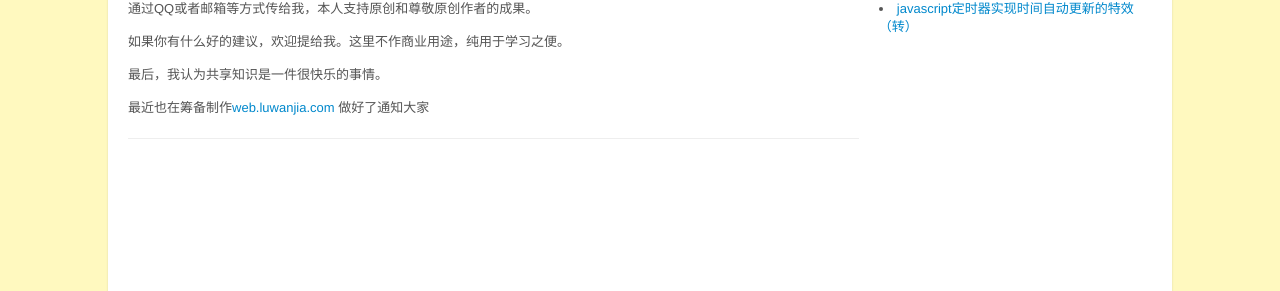
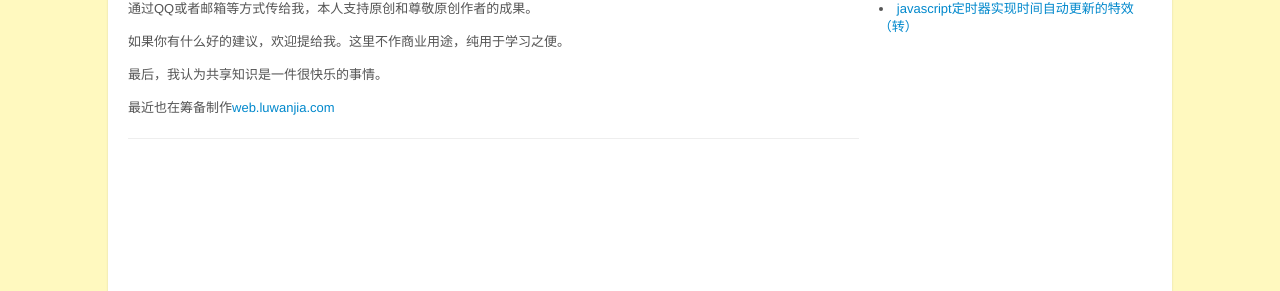
Before and after one commit to luwanlili/luwanlili.github.com, a Jekyll site: the page built from index.html, in a window 1280 px wide. Shown: the part 201-492 px from the top of the page. Built offline with Jekyll 4.4.1, drawn with Linux system fonts in a browser that asks for light colours.

Commit message:
modify a post

```diff
--- a/index.html
+++ b/index.html
@@ -13,7 +13,7 @@
 			<p>到期末了,最近忙于复习应付考试，这里暂时没有什么内容，等放寒假了再把本地上的文章发布上去。如果你有好的文章，可以通过QQ或者邮箱等方式传给我，本人支持原创和尊敬原创作者的成果。</p>
 			<p>如果你有什么好的建议，欢迎提给我。这里不作商业用途，纯用于学习之便。</p>
 			<p>最后，我认为共享知识是一件很快乐的事情。</p>
-			<p>最近也在筹备制作<a href="web.luwanjia.com">web.luwanjia.com</a>  做好了通知大家</p>
+			<p>最近也在筹备制作<a href="http://web.luwanjia.com">web.luwanjia.com</a></p>
 		</div>
 		<hr>
 	</div>
```
